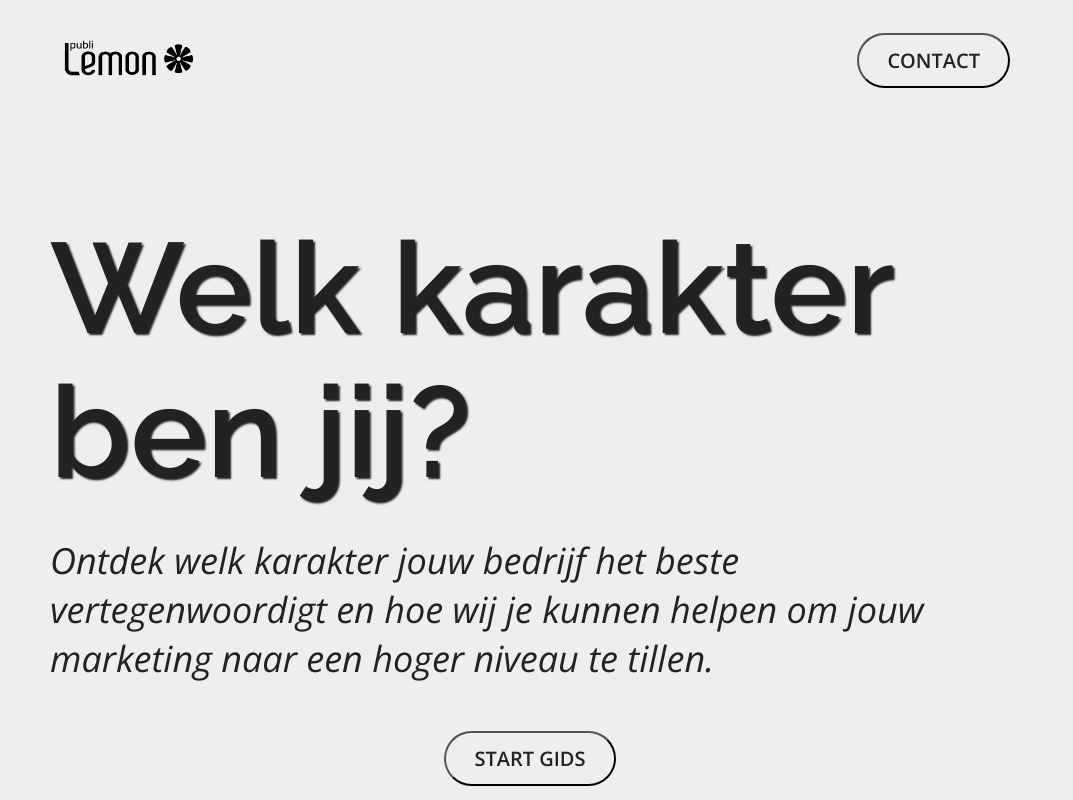
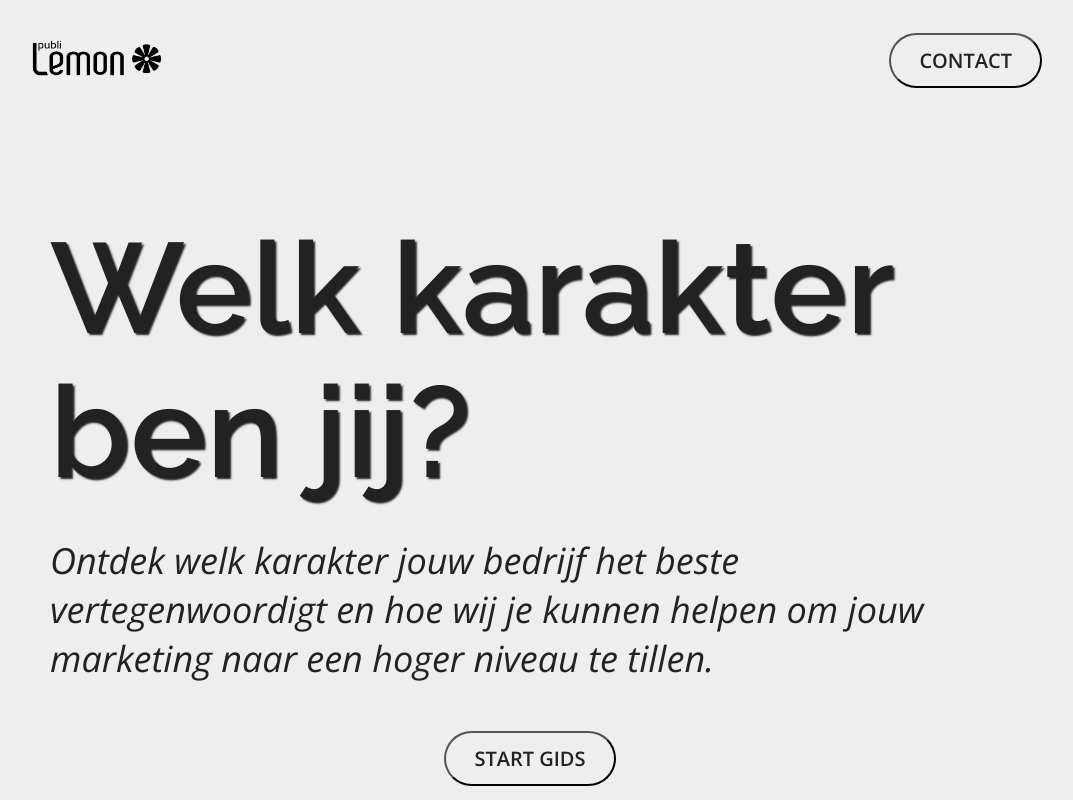
Before and after one commit to MikeMaesPXL/Selection_Guide, a website: page index.html in a window 1280 px wide. Shown: the top 800 px of the page, without its empty margins (110-1183 px from the left). Drawn offline with nearby package versions, Linux system fonts and the light colour scheme.

Commit message:
Changed header padding

```diff
--- a/styles/scss/_components.scss
+++ b/styles/scss/_components.scss
@@ -125,6 +125,7 @@ footer {
 @media only screen and (min-width: 768px) and (max-width: 1365px) {
     .header {
         margin: 0rem 6rem;
+        padding: 0 2.5%;
     }
 
     .general_style_button {
```
Also changed, not shown: styles/css/main.css, 1 other file.
